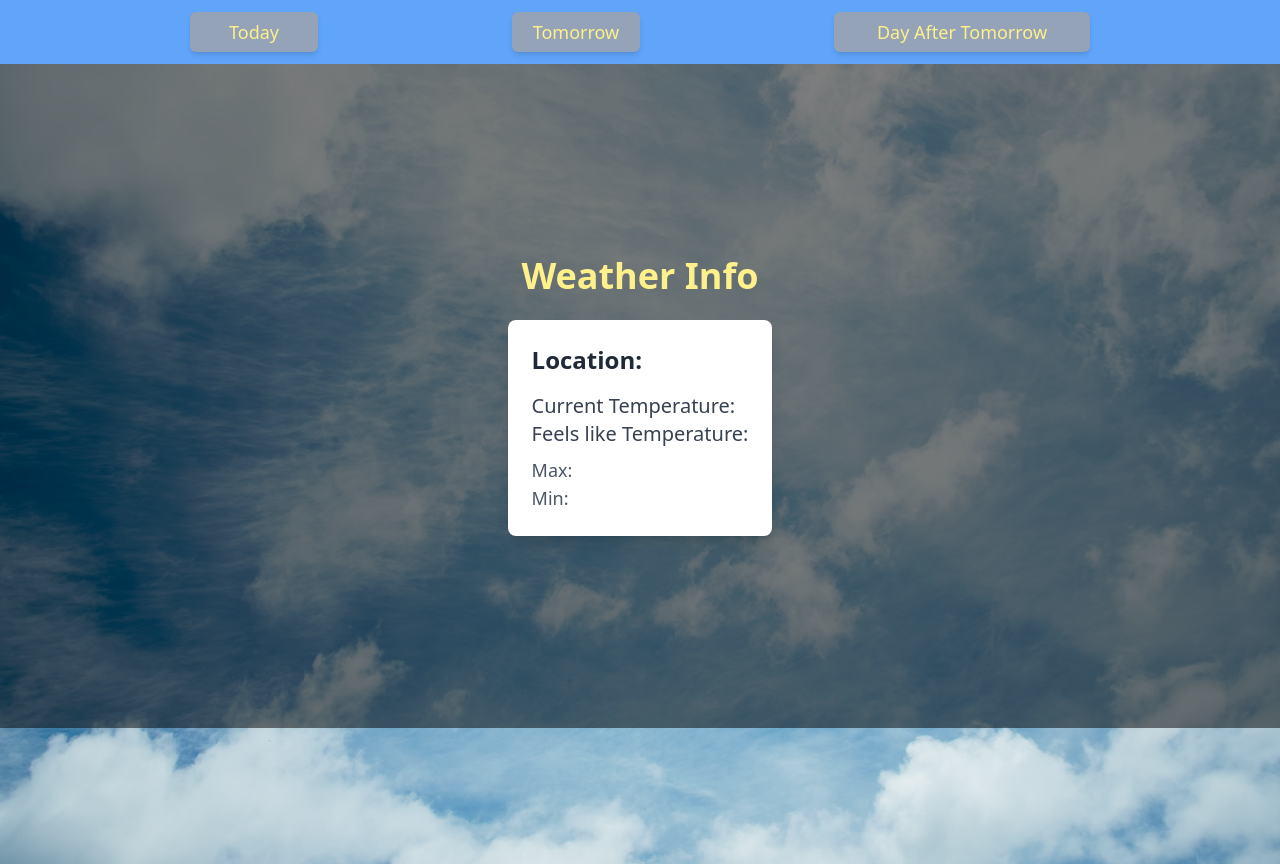
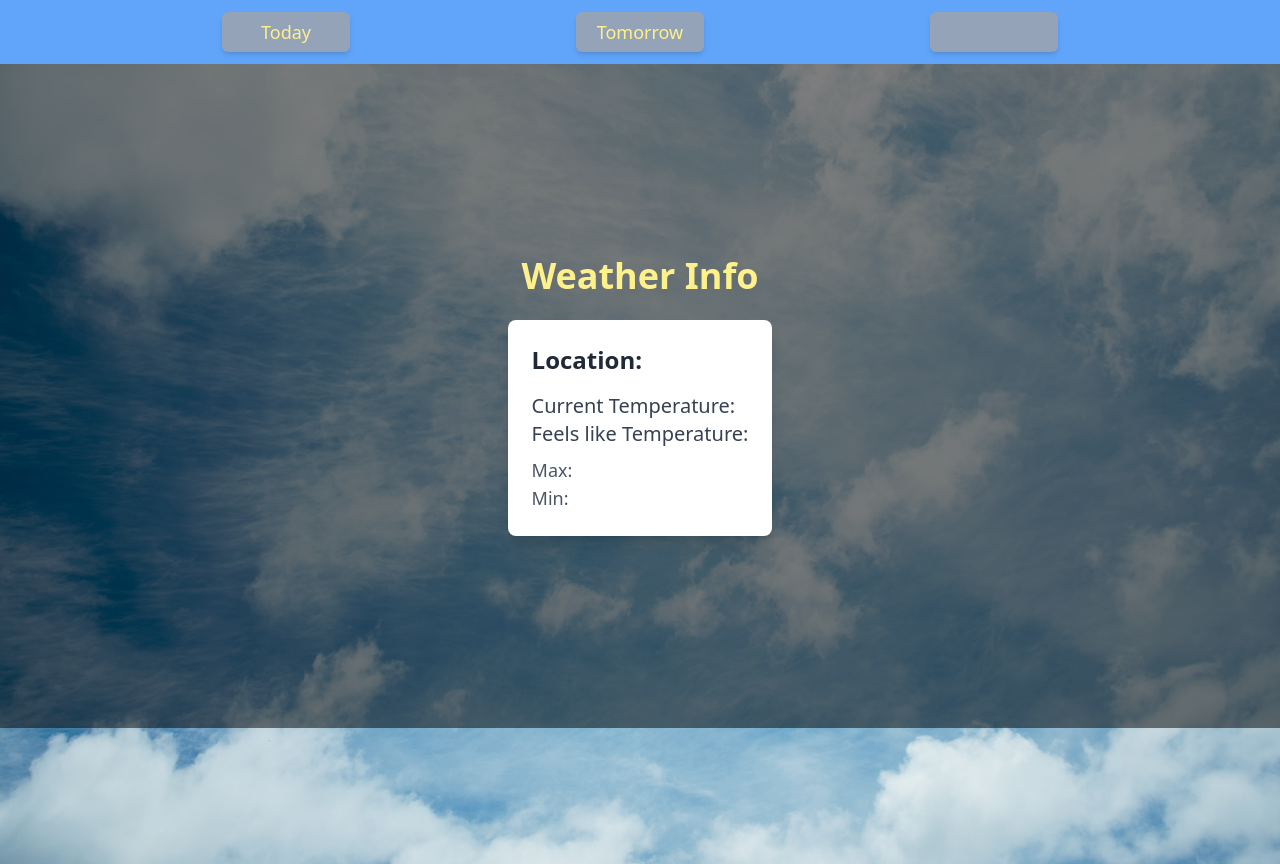
Before and after one commit to tiwvidurpals/WeatherApp, a React (Vite) app: page / in a window 1280 px wide. Built offline with nearby package versions, Linux system fonts and the light colour scheme; no server answers.

Commit message:
Day after Tomorrow assigned the retrieved Date from the API converting it to a week day

```diff
--- a/src/components/Navbar/index.tsx
+++ b/src/components/Navbar/index.tsx
@@ -1,20 +1,40 @@
-import { useContext, useEffect } from "react";
+import { useContext, useEffect, useState } from "react";
 import useWeatherForecast from "../../hooks/useWeatherForecast";
 import { WeatherContext } from "../../utils/weatherContext";
 
 const Navbar = () => {
   const { setDay } = useContext(WeatherContext);
   const { weather } = useWeatherForecast();
+  const [dateAfterTomorrow, setDateAfterTomorrow] = useState('')
 
 
 
   useEffect(()=>{
     if (weather){
-      console.log(weather);
-      const dateDayAfterTomorrow = weather.forecast.forecastday[2].date;
-      console.log(dateDayAfterTomorrow)
+      try{
+         const date = weather.forecast.forecastday[2].date;
+        // console.log(date);
+        setDateAfterTomorrow(date);
+      } catch(error){
+        console.error('Error fetching the date from the API', error)
+      }
+
     }
   })
+
+  function getDayOfWeek(dateString: string): string {
+    const date = new Date(dateString);
+    const daysOfWeek = ['Sunday', 'Monday', 'Tuesday', 'Wednesday', 'Thursday', 'Friday', 'Saturday'];
+    return daysOfWeek[date.getUTCDay()];
+  }
+
+  const dayAfterTomorrow = getDayOfWeek;
+
+  const dayOfWeek = dateAfterTomorrow ? dayAfterTomorrow(dateAfterTomorrow) : '';
+  console.log(dayOfWeek); // This will log the day of the week for the date after tomorrow
+
+
+
 
   return (
     <div className="flex flex-wrap justify-evenly bg-blue-400 p-1">
@@ -31,10 +51,10 @@ const Navbar = () => {
         Tomorrow
       </button>
       <button
-        className="text-center text-lg text-yellow-200 h-10 w-64 bg-slate-400 rounded-md shadow-md hover:bg-slate-500 m-2"
+        className="text-center text-lg text-yellow-200 h-10 w-32 bg-slate-400 rounded-md shadow-md hover:bg-slate-500 m-2"
         onClick={() => setDay("dayAfterTommorrow")}
       >
-        Day After Tomorrow
+        {dayOfWeek}
       </button>
     </div>
   );
```
